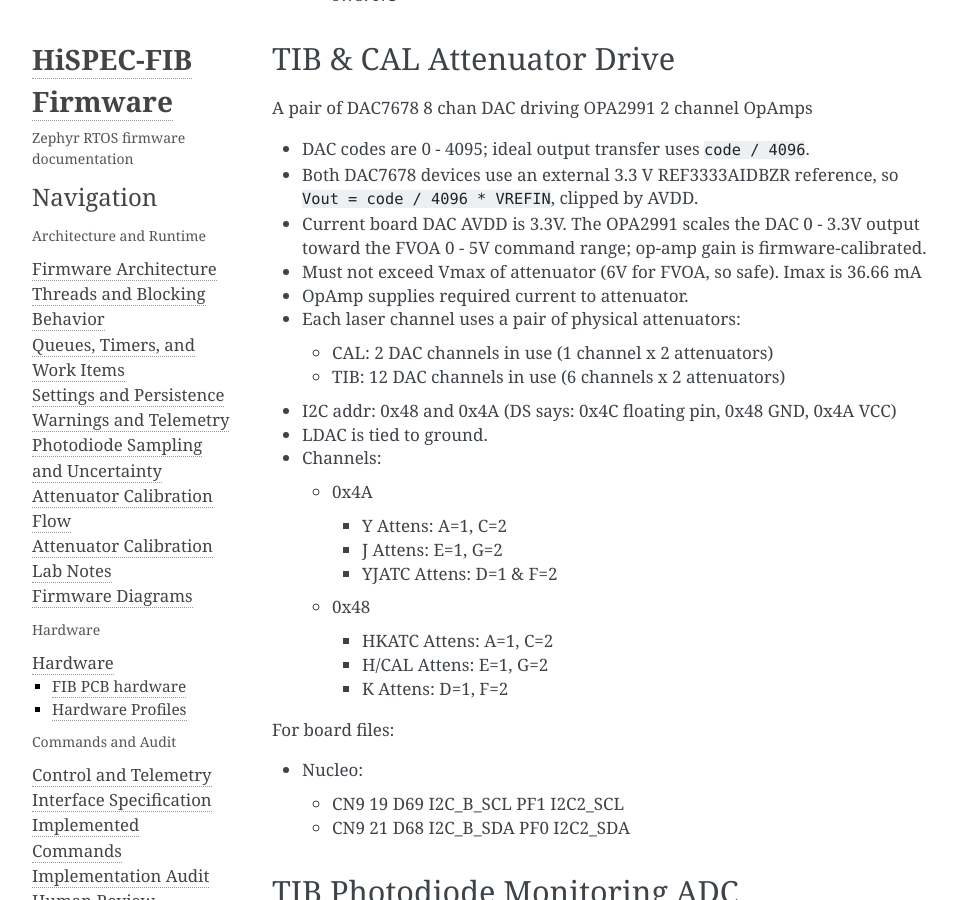
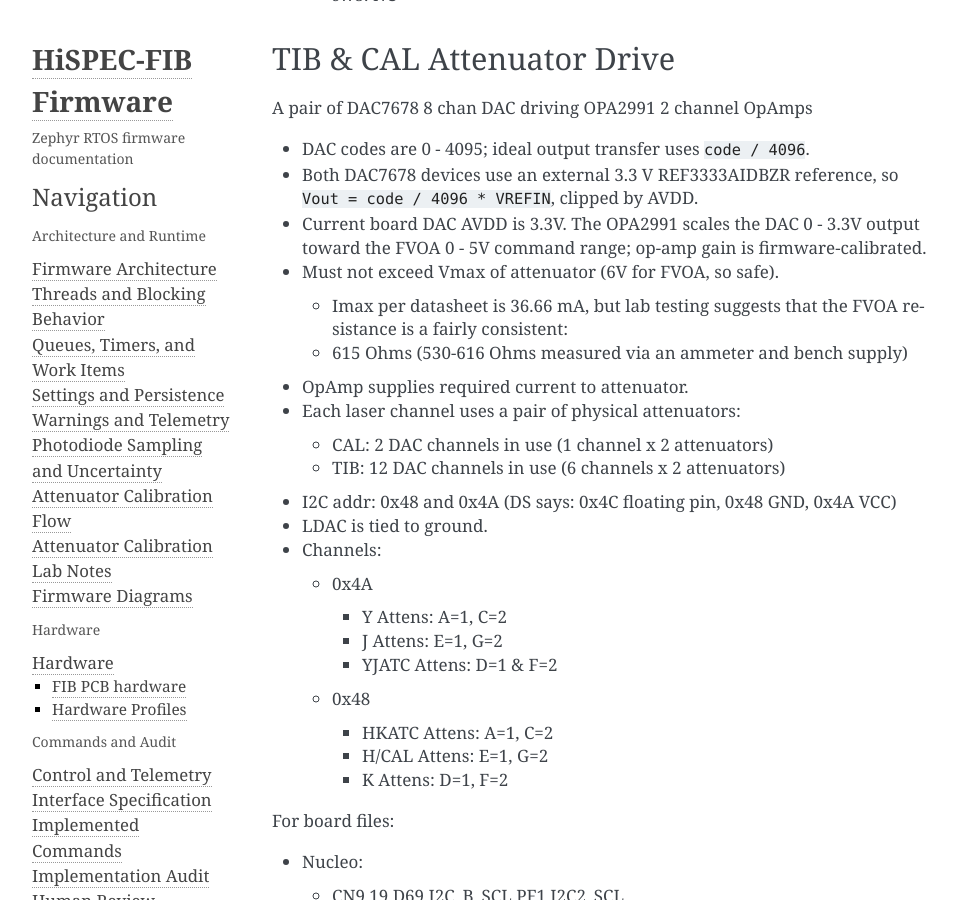
Before and after one commit to COO-Utilities/hispec-tib, a Sphinx documentation site: the page built from doc/hardware.md, in a window 1280 px wide and 900 px high, scrolled down 3095 px. Shown: the whole window, without its empty margins (148-1105 px from the left). Built offline with Sphinx 7.4.7, drawn with Linux system fonts in a browser that asks for light colours.

Commit message:
Update hardware documentation to reflect FVOA resistance measurements from lab testing

```diff
--- a/doc/hardware.md
+++ b/doc/hardware.md
@@ -121,7 +121,9 @@
   `Vout = code / 4096 * VREFIN`, clipped by AVDD.
 - Current board DAC AVDD is 3.3V. The OPA2991 scales the DAC 0 - 3.3V output
   toward the FVOA 0 - 5V command range; op-amp gain is firmware-calibrated.
-- Must not exceed Vmax of attenuator (6V for FVOA, so safe). Imax is 36.66 mA
+- Must not exceed Vmax of attenuator (6V for FVOA, so safe).
+  - Imax per datasheet is 36.66 mA, but lab testing suggests that the FVOA resistance is a fairly consistent:
+  - 615 Ohms (530-616 Ohms measured via an ammeter and bench supply)
 - OpAmp supplies required current to attenuator.
 - Each laser channel uses a pair of physical attenuators:
   - CAL: 2 DAC channels in use (1 channel x 2 attenuators)
```
